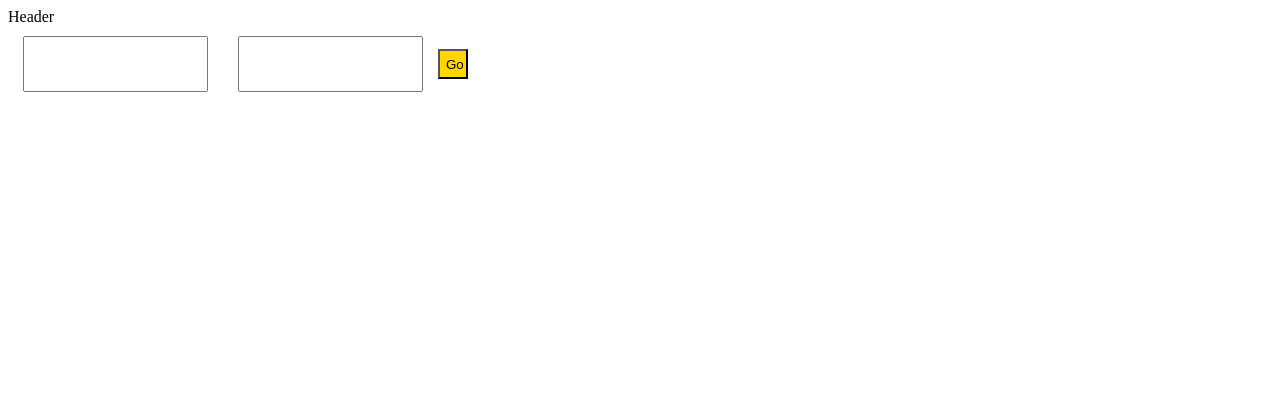
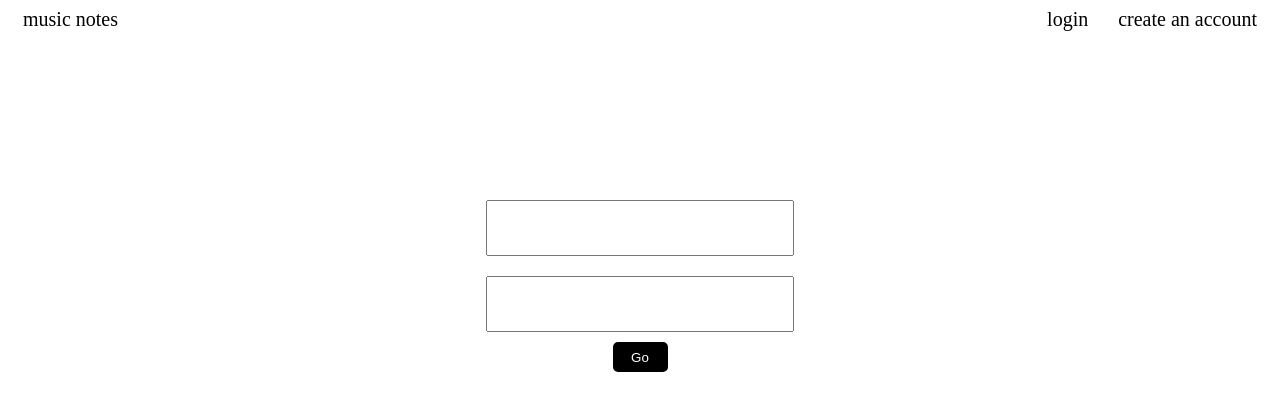
Before and after one commit to jabusir/music-notes-client, a React (Create React App) app: page /login in a window 1280 px wide. Shown: the top 410 px of the page. Built offline with nearby package versions, Linux system fonts and the light colour scheme.

Commit message:
Organize flows

```diff
--- /dev/null
+++ b/src/base.css
@@ -0,0 +1,4 @@
+a {
+    color: black;
+    text-decoration: none; /* no underline */
+  }
--- a/src/components/App.js
+++ b/src/components/App.js
@@ -2,6 +2,7 @@ import React from 'react';
 import Header from './Header'
 import Login from './Login'
 import { BrowserRouter as Router, Link, Route, BrowserRouter, Switch } from "react-router-dom";
+import Landing from '../screens/Landing';
 
 
 const App = () => {
@@ -10,6 +11,7 @@ const App = () => {
             <div>
                 <Header />
                 <Switch>
+                    <Route path="/" exact={true} component={Landing} />
                     <Route path="/login" component={Login} />
                 </Switch>
             </div>
--- a/src/components/Button/index.js
+++ b/src/components/Button/index.js
@@ -3,8 +3,12 @@ import styled from 'styled-components';
 
 const StyledButton = styled.button`
     height: 30px;
-    width: 30px;
-    background-color: gold;
+    width: 55px;
+    background-color: black;
+    color: white;
+    border: black solid 3px;
+    border-radius: 5px;
+    cursor: pointer;
 `
 
 const Button = () => {
--- /dev/null
+++ b/src/components/Container/index.js
@@ -0,0 +1,7 @@
+import styled from 'styled-components'
+
+const Container = styled.div`
+    display: flex;
+    width: 100%;
+`
+export default Container
--- a/src/components/Header/index.js
+++ b/src/components/Header/index.js
@@ -1,8 +1,28 @@
 import React from 'react';
+import styled from 'styled-components';
+import { Link } from 'react-router-dom';
+
+const Container = styled.div`
+display: flex;
+width: 100%;
+justify-content: space-between;
+`
+
+const StyledLink = styled(Link)`
+    font-size: 20px;
+    margin: 0px 15px;
+`
+
 
 const Header = () => {
     return (
-        <div>Header</div>
+        <Container>
+            <StyledLink to="/">music notes</StyledLink>
+            <div>
+                <StyledLink to="/login">login</StyledLink>
+                <StyledLink to="/new-account">create an account</StyledLink>
+            </div>
+        </Container>
     )
 }
 
--- a/src/components/Input/index.js
+++ b/src/components/Input/index.js
@@ -3,7 +3,7 @@ import styled from 'styled-components';
 
 export const StyledInput = styled.input`
     height: 50px;
-    widht: 50px;
+    width: 300px;
     margin: 10px 15px;
 `
 export const PasswordInput = styled.input.attrs(props => ({
@@ -11,6 +11,6 @@ export const PasswordInput = styled.input.attrs(props => ({
     type: "password"
 }))`
         height: 50px;
-        widht: 50px;
+        width: 300px;
         margin: 10px 15px;
 `
--- a/src/components/Login/index.js
+++ b/src/components/Login/index.js
@@ -3,9 +3,24 @@ import { connect } from 'react-redux';
 import { StyledInput, PasswordInput } from '../Input';
 import Button from '../Button'
 import { setUserToken } from '../../actions/users';
+import styled from 'styled-components';
+import Container from '../Container'
 
 
-
+const StyledForm = styled.form`
+    display: flex;
+    flex-direction: column;
+    height: 500px;
+    justify-content: center;
+    align-items: center;
+`
+const StyledContainer = styled(Container)`
+    flex-direction: column;
+    align-items: center;
+`
+const StyledButton = styled(Button)`
+    margin: 0 auto;
+`
 
 const Login = (props) => {
     const [email, setEmail] = useState('')
@@ -37,12 +52,15 @@ const Login = (props) => {
     }
     return (
         <div>
-            <form onSubmit={handleSubmit}>
-                <StyledInput value={email} onChange={e => setEmail(e.target.value)} />
-                <PasswordInput value={password} onChange={e => setPassword(e.target.value)} />
-                {err && <div>Wrong email password combination, try again.</div>}
-                <Button>Go</Button>
-            </form>
+            <StyledForm onSubmit={handleSubmit}>
+                <StyledContainer>
+                    <StyledInput value={email} onChange={e => setEmail(e.target.value)} />
+                    <PasswordInput value={password} onChange={e => setPassword(e.target.value)} />
+                    {err && <div>Wrong email password combination, try again.</div>}
+                    <StyledButton>Go</StyledButton>
+                </StyledContainer>
+
+            </StyledForm>
         </div>
     );
 
--- a/src/index.js
+++ b/src/index.js
@@ -4,6 +4,7 @@ import App from './components/App.js';
 import { Provider } from 'react-redux';
 import configureStore from './store/configureStore'
 import * as serviceWorker from './serviceWorker';
+import "./base.css"
 
 const store = configureStore()
 
--- /dev/null
+++ b/src/screens/Landing/index.js
@@ -0,0 +1,22 @@
+import React from 'react';
+import styled from 'styled-components';
+import Container from '../../components/Container';
+
+const StyledContainer = styled(Container)`
+    flex-direction: column;
+    justify-content: center;
+    width: 100%;
+    height: 500px;
+`
+
+const Landing = () => {
+    return (
+        <StyledContainer>
+            <h1>Welcome to music notes</h1>
+            <div>Create and account or login to start recommending songs to your friends</div>
+        </StyledContainer>
+
+    );
+}
+
+export default Landing
```
